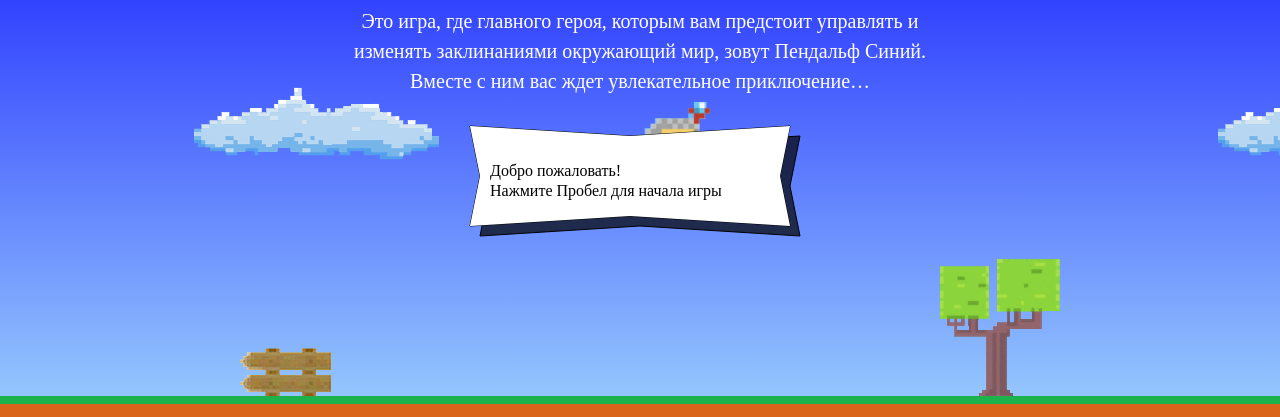
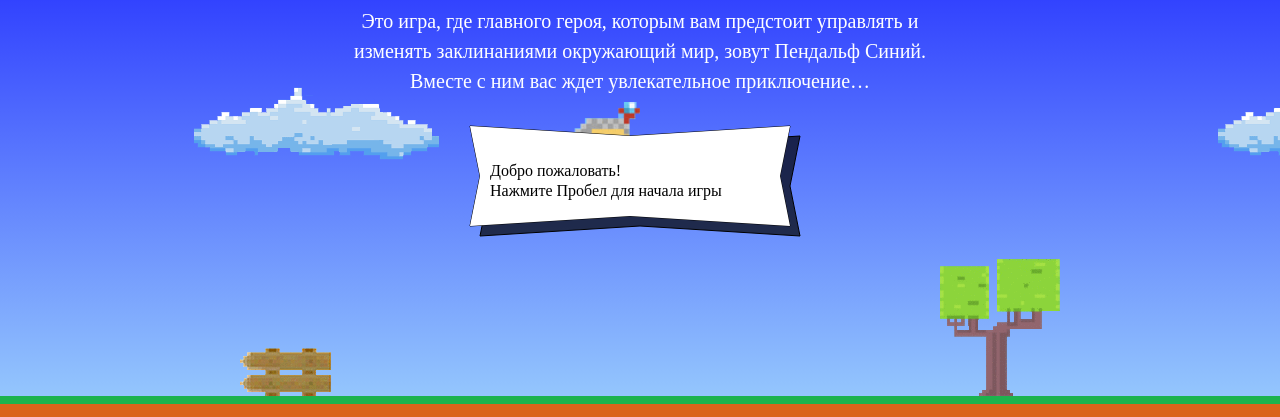
Before and after one commit to aleksbalev/605603-code-and-magick-19, a website: page index.html in a window 1280 px wide. Shown: the part 203-620 px from the top of the page. Drawn offline with Linux system fonts and the light colour scheme; a web font is replaced by a local one.

Commit message:
Удалил console.log и дополнил функцию getWizardX, чтобы она учитывала ширину мага

```diff
--- a/index.html
+++ b/index.html
@@ -190,15 +190,13 @@
     return 1.337 * wizardWidth;
 
   }
-  console.log(getWizardHeight());
-
 
   var getFireballSpeed = function (left) {
     return left ? 5 : 2;
   }
 
   var getWizardX = function (width) {
-    return width / 2;
+    return width / 2 - wizardWidth;
   }
 
   var getWizardY = function (height) {
```
